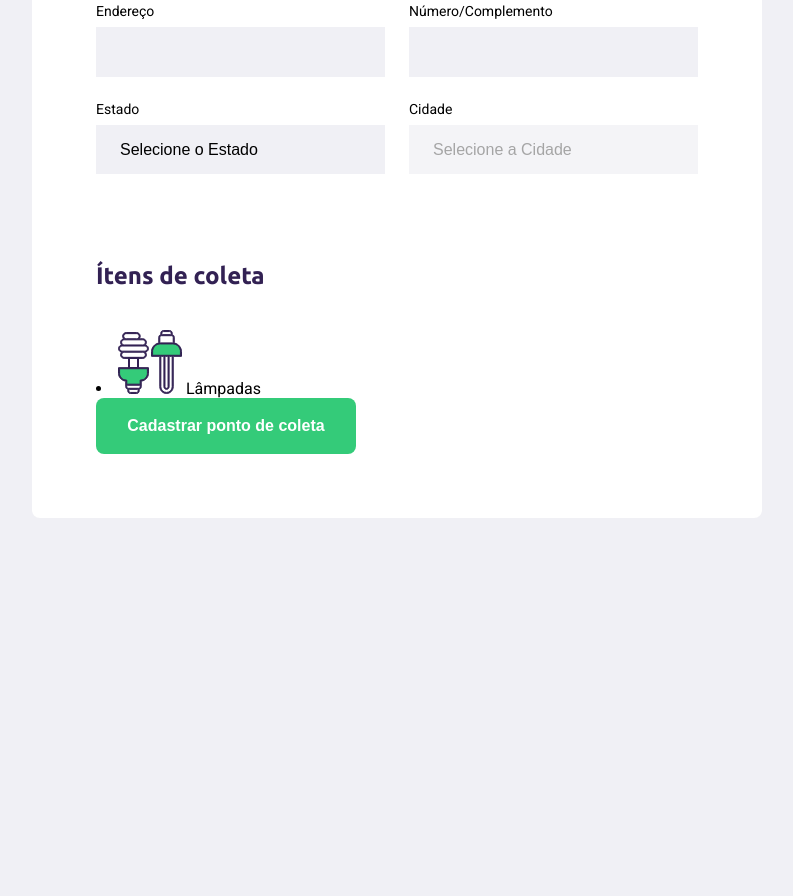
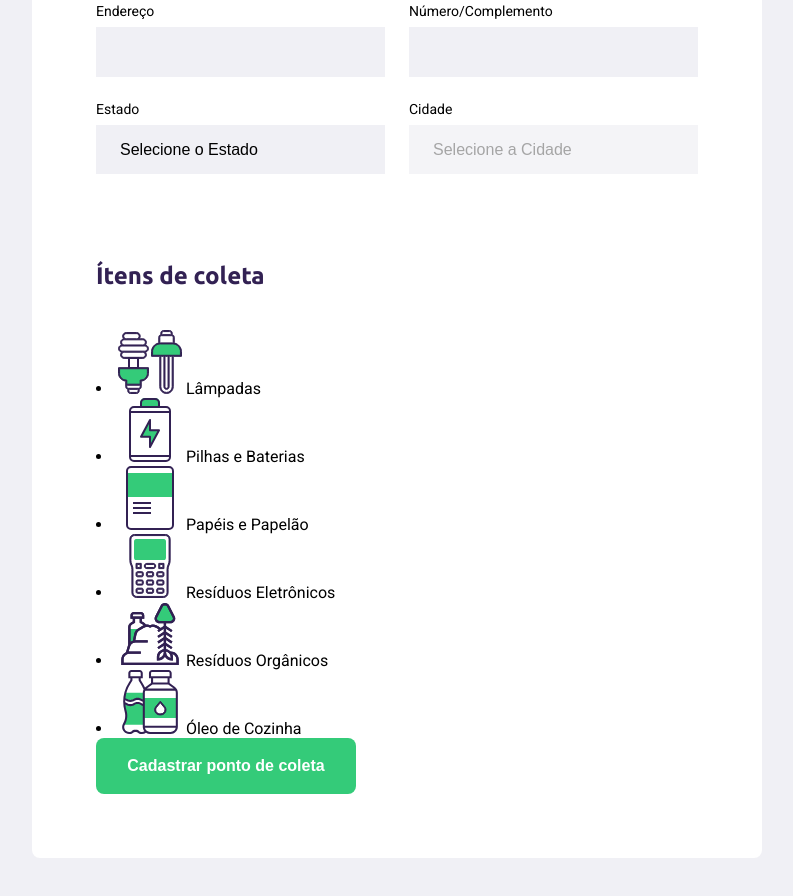
Before and after one commit to RenanTRS/ecoleta, a plain HTML site: page create-point.html in a window 1280 px wide. Shown: the part 505-1401 px from the top of the page, without its empty margins (243-1036 px from the left). Before the commit the page ends 1103 px from the top, so only its background shows below. Drawn offline with Linux system fonts and the light colour scheme; no server answers.

Commit message:
add estrutura html

```diff
--- a/create-point.html
+++ b/create-point.html
@@ -63,9 +63,29 @@
                 </legend>
 
                 <div class="itens-grid">
-                    <li>
+                    <li data-id="1">
                         <img src="assets/lampadas.svg" alt="Lâmpadas">
                         <span>Lâmpadas</span>
+                    </li>
+                    <li data-id="2">
+                        <img src="assets/baterias.svg" alt="Pilhas e Baterias">
+                        <span>Pilhas e Baterias</span>
+                    </li>
+                    <li data-id="3">
+                        <img src="assets/papeis-papelao.svg" alt="Papéis e Papelão">
+                        <span>Papéis e Papelão</span>
+                    </li>
+                    <li data-id="4">
+                        <img src="assets/eletronicos.svg" alt="Resíduos Eletrônicos">
+                        <span>Resíduos Eletrônicos</span>
+                    </li>
+                    <li data-id="5">
+                        <img src="assets/organicos.svg" alt="Resíduos Orgânicos">
+                        <span>Resíduos Orgânicos</span>
+                    </li>
+                    <li data-id="6">
+                        <img src="assets/oleo.svg" alt="Óleo de Cozinha">
+                        <span>Óleo de Cozinha</span>
                     </li>
                 </div>
             </fieldset>
```
